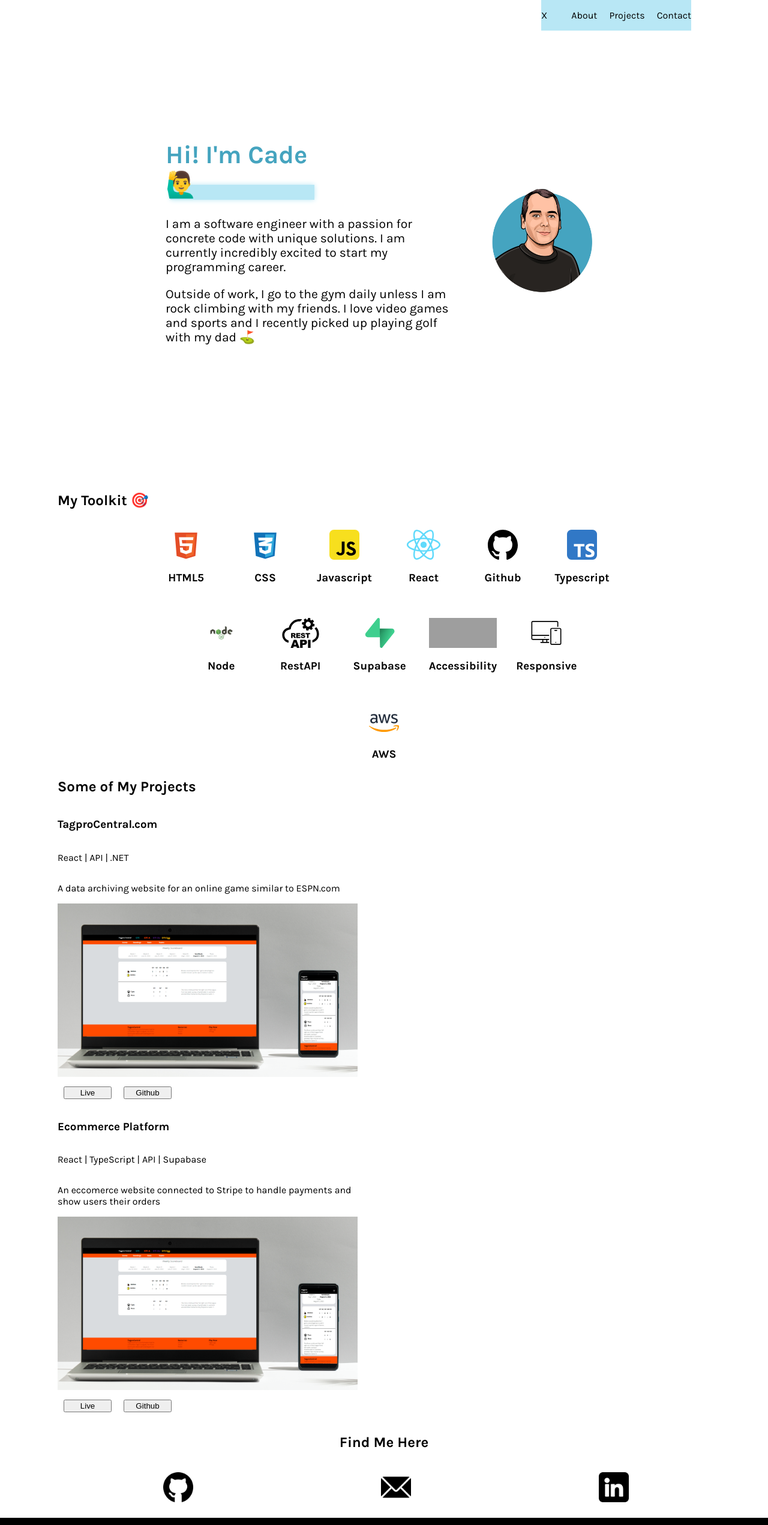
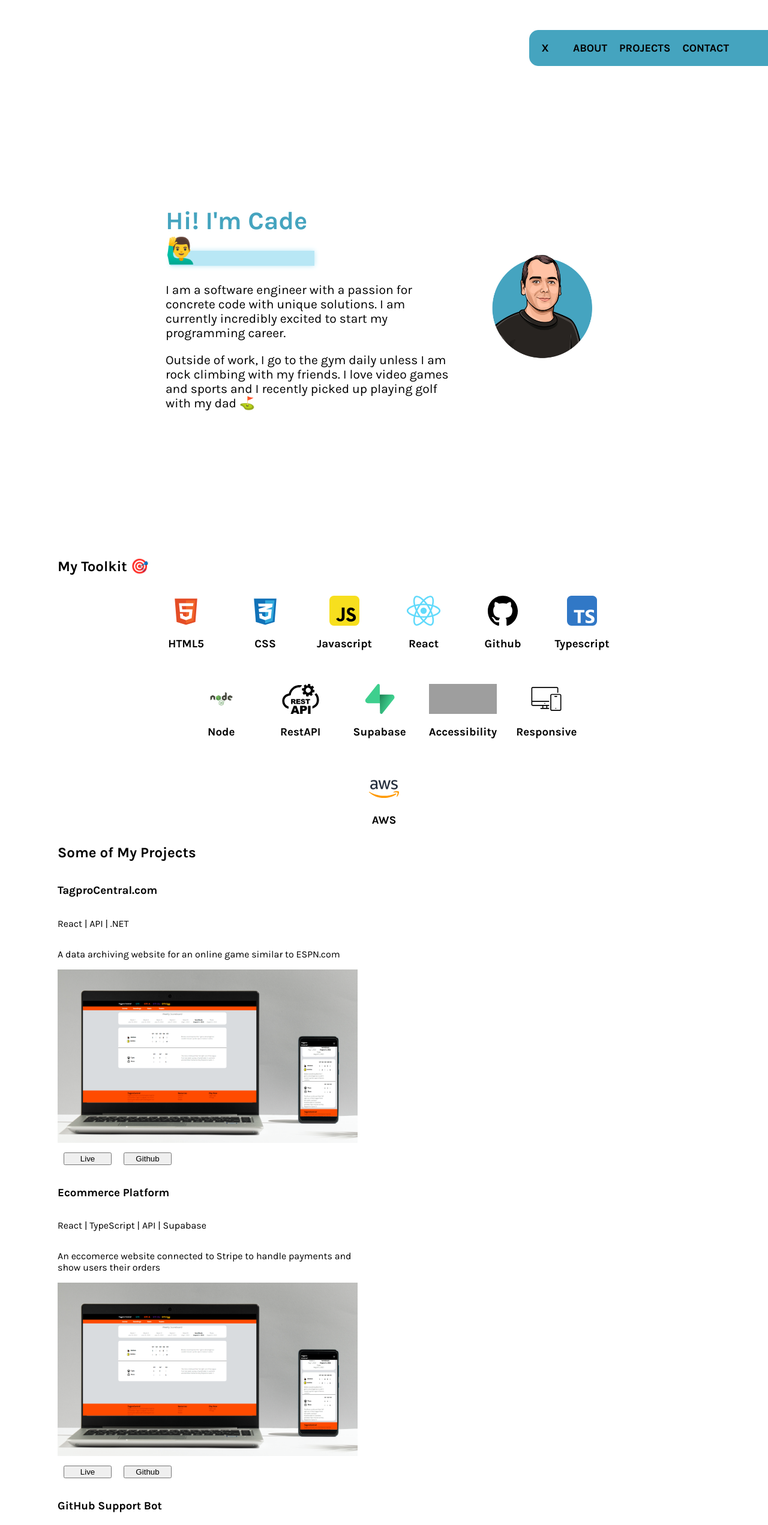
Before and after one commit to itsokthen/portfolio, a React (Vite) app: page / in a window 1280 px wide. Shown: the top 2542 px of the page at 60% size. Built offline with nearby package versions, Linux system fonts and the light colour scheme; grey boxes are pictures that could not be loaded.

Commit message:
navbar working properly

```diff
--- a/src/App.css
+++ b/src/App.css
@@ -11,24 +11,38 @@ body {
   margin: 0 auto;
 }
 
+.nav-buffer {
+  height: 50px;
+}
+
 .nav {
   top: 0;
-  right: 0;
-  position: fixed;
-  display: flex;
-  flex-direction: row;
-  justify-content: right;
-  background-color: #b8e7f5;
+  z-index: 9999;
+  font-size: large;
+  font-weight: 700;
+  position: sticky;
+  display: grid;
+  grid-template-columns: 7fr 1fr;
   align-items: center;
-  margin-right: 10%;
 }
 
+.navBackground {
+  display: flex;
+  align-items: center;
+  background-color: #45a4bf;
+  border: #45a4bf 1px solid;
+  border-radius: 15px 0 0 15px;
+  width: 100%;
+}
+.dark-mode {
+  padding-left: 20px;
+}
 .menu {
   list-style: none;
   display: flex;
   flex-direction: row;
-  align-items: space-between;
   gap: 20px;
+  margin-right: 5vw;
 }
 .intro-container {
   height: 100vh;
@@ -40,6 +54,16 @@ body {
   min-height: 85vh;
   width: 75%;
   gap: 3rem;
+}
+
+@media only screen and (max-width: 768px) {
+  .intro-container {
+    display: flex;
+    flex-direction: column;
+  }
+  .intro-container .intro-text {
+    width: auto;
+  }
 }
 
 .intro-text {
@@ -85,13 +109,10 @@ body {
   text-align: center;
 }
 
-.projects {
-}
-
 .projectComponent {
   display: flex;
   flex-direction: column;
-  width: 500px;
+  max-width: 500px;
   button {
     width: 80px;
     margin: 0 10px;
@@ -105,7 +126,7 @@ body {
   height: 10rem;
 }
 
-.footer img{
+.footer img {
   height: 50px;
 }
 
@@ -116,7 +137,7 @@ body {
   justify-content: space-around;
   list-style: none;
   display: flex;
-
+  padding-left: 0;
 }
 
 .bottomBar {
--- a/src/components/Nav.jsx
+++ b/src/components/Nav.jsx
@@ -1,14 +1,18 @@
 export default function Nav() {
-    return(
+  return (
     <>
+      <div className="nav-buffer"></div>
       <div className="nav">
+        <div className="leftOfNav"></div>
+        <div className="navBackground">
           <div className="dark-mode">X</div>
           <ul className="menu">
-                <li>About</li>
-                <li>Projects</li>
-                <li>Contact</li>
+            <li>ABOUT</li>
+            <li>PROJECTS</li>
+            <li>CONTACT</li>
           </ul>
         </div>
+      </div>
     </>
-    )
+  );
 }
--- a/src/components/Projects.jsx
+++ b/src/components/Projects.jsx
@@ -19,6 +19,12 @@ export default function Projects() {
           description="An eccomerce website connected to Stripe to handle payments and show users their orders"
           img={tagprocentral}
         />
+        <ProjectComponent
+          title="GitHub Support Bot"
+          tags="Python | Git | Project Manager"
+          description="A GitHub bot that provides a handful of useful tools to teams"
+          img={tagprocentral}
+          />
       </div>
     </>
   );
```
Lines whose indentation alone changed are shown as unchanged.
